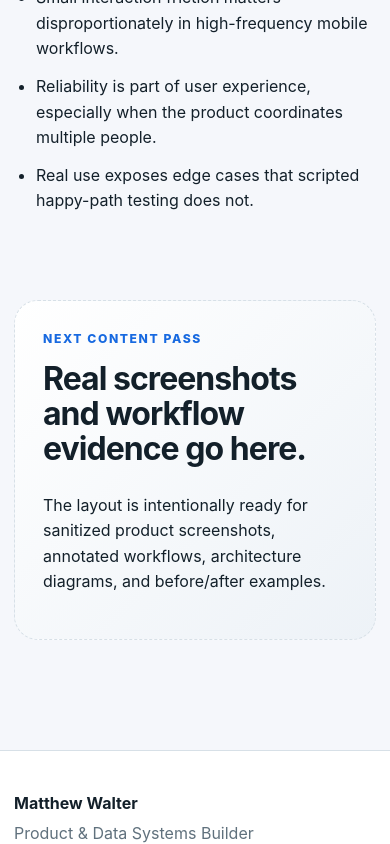
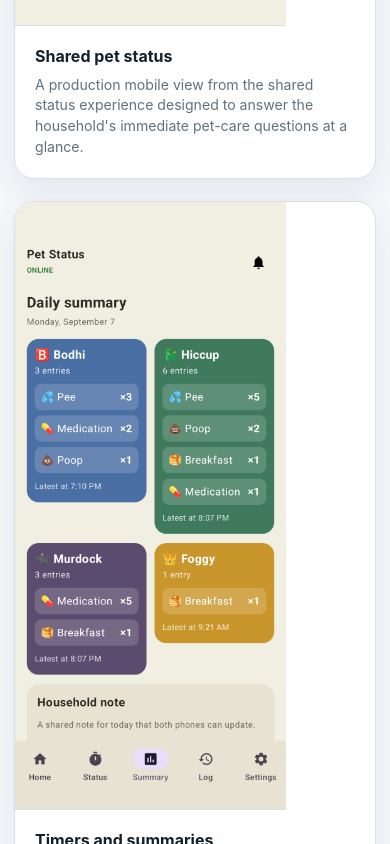
Before and after one commit to mwalt92/matthew-walter-portfolio, a Next.js app: page /projects/pet-status in a window 390 px wide. Shown: the part 3935-4779 px from the top of the page. Built offline with nearby package versions, Linux system fonts and the light colour scheme.

Commit message:
Add Pet Status visual case study
* Add Pet Status gallery metadata

* Support phone-first project galleries

* Use Pet Status showcase image on project cards

* Add Pet Status product tour

* Style portrait mobile screenshot galleries

* Correct Pet Status gallery captions

```diff
--- a/app/gallery.css
+++ b/app/gallery.css
@@ -11,6 +11,10 @@
   gap:22px;
   margin-top:34px;
 }
+.gallery-grid-phone {
+  grid-template-columns:repeat(3,minmax(0,1fr));
+  align-items:start;
+}
 .gallery-card {
   margin:0;
   background:var(--surface);
@@ -19,6 +23,7 @@
   overflow:hidden;
   box-shadow:0 12px 34px color-mix(in srgb, var(--text) 8%, transparent);
 }
+.gallery-card-featured { grid-column:1 / -1; }
 .gallery-image-button {
   display:block;
   width:100%;
@@ -38,8 +43,13 @@
   border-bottom:1px solid var(--line);
 }
 .gallery-card-tall .gallery-image-frame { aspect-ratio:16/10; }
+.gallery-card-phone .gallery-image-frame {
+  aspect-ratio:864/1939;
+  background:var(--surface-2);
+}
 .gallery-image { object-fit:contain; transition:transform .22s ease, filter .22s ease; }
-.gallery-card:not(.gallery-card-tall) .gallery-image { object-fit:cover; object-position:top center; }
+.gallery-card:not(.gallery-card-tall):not(.gallery-card-phone) .gallery-image { object-fit:cover; object-position:top center; }
+.gallery-card-phone .gallery-image { object-fit:contain; }
 .gallery-image-button:hover .gallery-image { transform:scale(1.018); filter:brightness(.94); }
 .gallery-expand {
   position:absolute;
@@ -146,8 +156,17 @@
   font-size:.86rem;
 }
 
+@media (max-width: 980px) {
+  .gallery-grid-phone { grid-template-columns:repeat(2,minmax(0,1fr)); }
+}
+
 @media (max-width: 800px) {
-  .gallery-grid { grid-template-columns:1fr; }
+  .gallery-grid,
+  .gallery-grid-phone { grid-template-columns:1fr; }
+  .gallery-card-featured { grid-column:auto; }
+  .gallery-card-phone .gallery-image-frame {
+    max-height:72vh;
+  }
   .lightbox { padding:72px 14px 22px; }
   .lightbox-nav { top:auto; bottom:18px; transform:none; width:46px; height:46px; }
   .lightbox-prev { left:14px; }
--- a/app/projects/[slug]/page.tsx
+++ b/app/projects/[slug]/page.tsx
@@ -4,6 +4,7 @@ import ProjectGallery from "@/components/ProjectGallery";
 import { getProject, projects } from "@/lib/projects";
 import { teacherGradeGallery } from "@/lib/teacherGradeGallery";
 import { ygosbGallery } from "@/lib/ygosbGallery";
+import { petStatusGallery } from "@/lib/petStatusGallery";
 
 export function generateStaticParams() {
   return projects.map((project) => ({ slug: project.slug }));
@@ -19,12 +20,16 @@ export default async function ProjectPage({ params }: { params: Promise<{ slug:
       ? teacherGradeGallery
       : project.slug === "ygosb-course-dashboard"
         ? ygosbGallery
-        : null;
+        : project.slug === "pet-status"
+          ? petStatusGallery
+          : null;
 
   const galleryDescription =
     project.slug === "ygosb-course-dashboard"
       ? "Click any image to inspect it at full size. Student-identifying information has been replaced in the public copies below. The overview illustration uses demo data; the remaining images are sanitized captures of the working product."
-      : "Click any image to inspect it at full size. Student-identifying information has been replaced, obscured, or blurred in the public copies below. The overview illustration uses demo data; the remaining images are sanitized captures of the working product.";
+      : project.slug === "pet-status"
+        ? "Click any image to inspect it at full size. The overview image is the polished public-facing product visual; the phone images are production captures from the Android app used in real household testing."
+        : "Click any image to inspect it at full size. Student-identifying information has been replaced, obscured, or blurred in the public copies below. The overview illustration uses demo data; the remaining images are sanitized captures of the working product.";
 
   return (
     <main className="page-main">
--- a/components/ProjectCard.tsx
+++ b/components/ProjectCard.tsx
@@ -10,6 +10,10 @@ const projectCoverImages: Record<string, { src: string; alt: string }> = {
   "ygosb-course-dashboard": {
     src: "/projects/ygosb-course-dashboard/overview-composite.webp",
     alt: "YGOSB Learning Dashboard product overview"
+  },
+  "pet-status": {
+    src: "/projects/pet-status/Pet-Status-Clean.png",
+    alt: "Pet Status multi-device Android app product overview"
   }
 };
 
--- a/components/ProjectGallery.tsx
+++ b/components/ProjectGallery.tsx
@@ -9,10 +9,13 @@ export type GalleryItem = {
   caption: string;
   alt: string;
   tall?: boolean;
+  phone?: boolean;
+  featured?: boolean;
 };
 
 export default function ProjectGallery({ items }: { items: GalleryItem[] }) {
   const [active, setActive] = useState<number | null>(null);
+  const hasPhoneItems = items.some((item) => item.phone);
 
   useEffect(() => {
     if (active === null) return;
@@ -32,16 +35,24 @@ export default function ProjectGallery({ items }: { items: GalleryItem[] }) {
 
   return (
     <>
-      <div className="gallery-grid">
+      <div className={`gallery-grid ${hasPhoneItems ? "gallery-grid-phone" : ""}`}>
         {items.map((item, index) => (
-          <figure className={`gallery-card ${item.tall ? "gallery-card-tall" : ""}`} key={item.src}>
+          <figure
+            className={[
+              "gallery-card",
+              item.tall ? "gallery-card-tall" : "",
+              item.phone ? "gallery-card-phone" : "",
+              item.featured ? "gallery-card-featured" : ""
+            ].filter(Boolean).join(" ")}
+            key={item.src}
+          >
             <button className="gallery-image-button" type="button" onClick={() => setActive(index)} aria-label={`Open ${item.title}`}>
               <span className="gallery-image-frame">
                 <Image
                   src={item.src}
                   alt={item.alt}
                   fill
-                  sizes="(max-width: 760px) 100vw, 50vw"
+                  sizes={item.phone ? "(max-width: 800px) 100vw, 33vw" : "(max-width: 760px) 100vw, 50vw"}
                   className="gallery-image"
                 />
                 <span className="gallery-expand">Expand ↗</span>
--- /dev/null
+++ b/lib/petStatusGallery.ts
@@ -0,0 +1,68 @@
+import type { GalleryItem } from "@/components/ProjectGallery";
+
+export const petStatusGallery: GalleryItem[] = [
+  {
+    src: "/projects/pet-status/Pet-Status-Clean.png",
+    title: "Product overview",
+    caption:
+      "The polished public-facing overview used to introduce Pet Status as a shipped multi-device Android product for shared household pet care.",
+    alt: "Pet Status Android app product overview.",
+    featured: true
+  },
+  {
+    src: "/projects/pet-status/Screenshot_20260907-215602.png",
+    title: "Daily-use workflow",
+    caption:
+      "A production phone capture from the fast, repeated-use Pet Status experience used to keep household pet care visible across devices.",
+    alt: "Pet Status production Android screen showing the daily-use workflow.",
+    phone: true
+  },
+  {
+    src: "/projects/pet-status/Screenshot_20260907-215612.png",
+    title: "Shared pet status",
+    caption:
+      "A production mobile view from the shared status experience designed to answer the household's immediate pet-care questions at a glance.",
+    alt: "Pet Status production Android screen showing shared pet-care status.",
+    phone: true
+  },
+  {
+    src: "/projects/pet-status/Screenshot_20260907-215645.png",
+    title: "Timers and summaries",
+    caption:
+      "The daily summary turns logged events into an at-a-glance view of each pet's recent care, while the broader product also uses timers to surface current status.",
+    alt: "Pet Status production Android daily summary showing recent care by pet.",
+    phone: true
+  },
+  {
+    src: "/projects/pet-status/Screenshot_20260907-215649.png",
+    title: "History and context",
+    caption:
+      "Shared history preserves a chronological record of care events across connected devices so household members can see what happened and when.",
+    alt: "Pet Status production Android shared history screen.",
+    phone: true
+  },
+  {
+    src: "/projects/pet-status/Screenshot_20260907-215653.png",
+    title: "Settings and personalization",
+    caption:
+      "The main settings hub keeps household members, pets, event definitions, timers, reminders, notifications, connection tools, and advanced options organized away from the frequent logging flow.",
+    alt: "Pet Status production Android settings hub.",
+    phone: true
+  },
+  {
+    src: "/projects/pet-status/Screenshot_20260907-215657.png",
+    title: "Reminders and controls",
+    caption:
+      "Notification controls provide a dedicated place for saved alerts and the configurable reminder system used to support reliable day-to-day care.",
+    alt: "Pet Status production Android notifications screen.",
+    phone: true
+  },
+  {
+    src: "/projects/pet-status/Screenshot_20260907-215717.png",
+    title: "Household configuration",
+    caption:
+      "The household summary supports a shared note and a one-tap household update so both phones can stay aligned on the day's pet-care state.",
+    alt: "Pet Status production Android household summary with shared note and update controls.",
+    phone: true
+  }
+];
```
